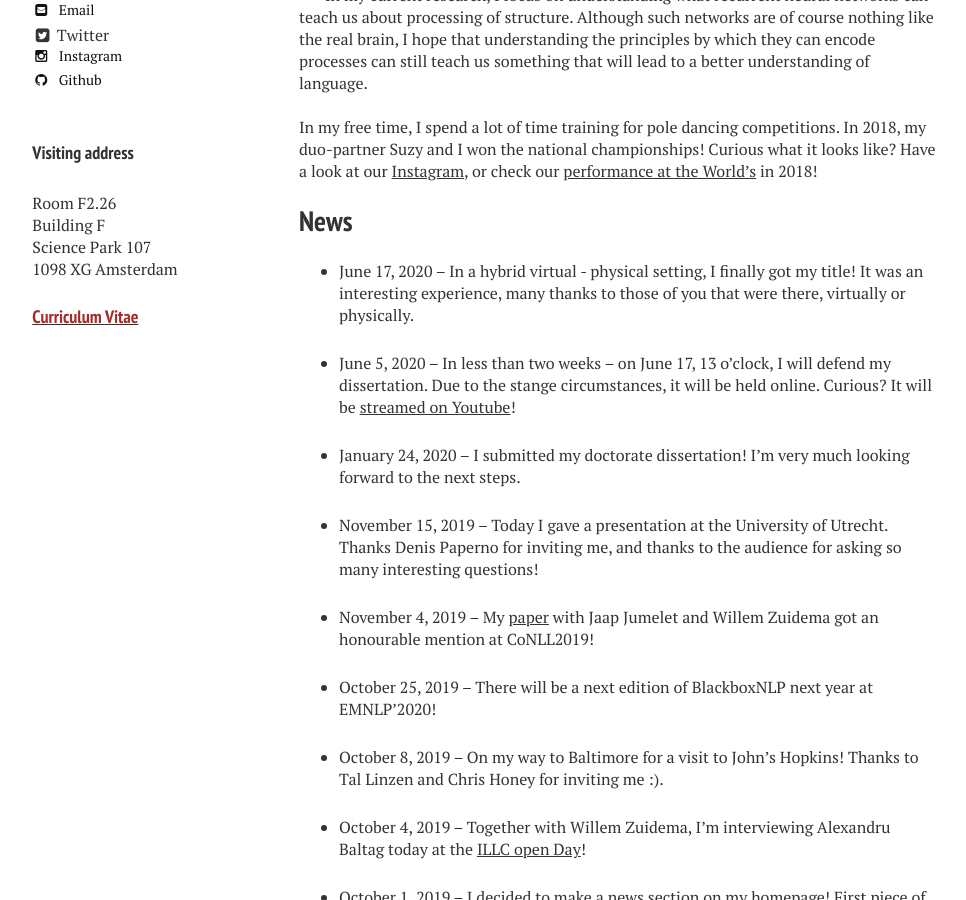
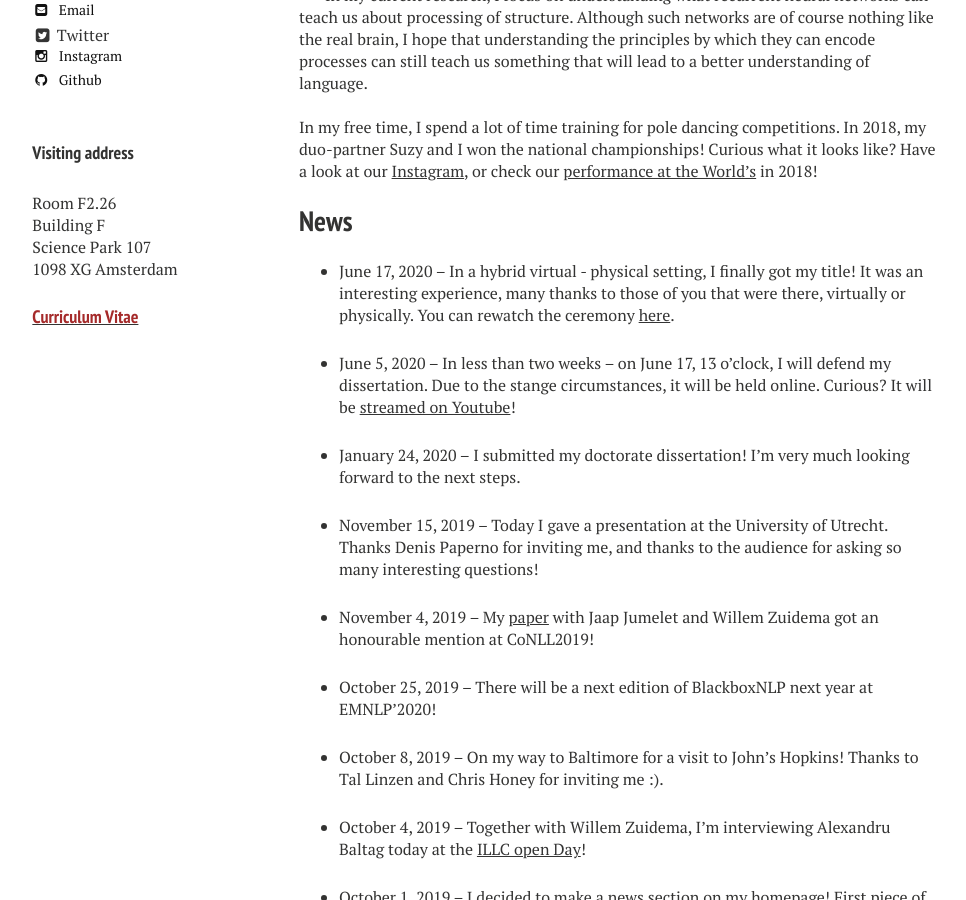
Before and after one commit to dieuwkehupkes/dieuwkehupkes.github.io, a Jekyll site: the page built from index.md, in a window 1280 px wide and 900 px high, scrolled down 1413 px. Shown: the whole window, without its empty margins (21-987 px from the left). Built offline with Jekyll 4.4.1, drawn with Linux system fonts in a browser that asks for light colours; nearby versions of some CDN libraries.

Commit message:
Add link to defence

```diff
--- a/index.md
+++ b/index.md
@@ -29,7 +29,7 @@ Have a look at our <a href="https://www.instagram.com/duo_polenotti/" target="_b
 
 ## News
 
-- June 17, 2020 -- In a hybrid virtual - physical setting, I finally got my title! It was an interesting experience, many thanks to those of you that were there, virtually or physically.
+- June 17, 2020 -- In a hybrid virtual - physical setting, I finally got my title! It was an interesting experience, many thanks to those of you that were there, virtually or physically. You can rewatch the ceremony <a href="https://youtu.be/bud3sTAri70">here</a>.
 
 - June 5, 2020 -- In less than two weeks -- on June 17, 13 o'clock, I will defend my dissertation. Due to the stange circumstances, it will be held online. Curious? It will be <a href="https://www.youtube.com/watch?v=aRTXv5MWmb8&feature=youtu.be">streamed on Youtube</a>!
 
```
